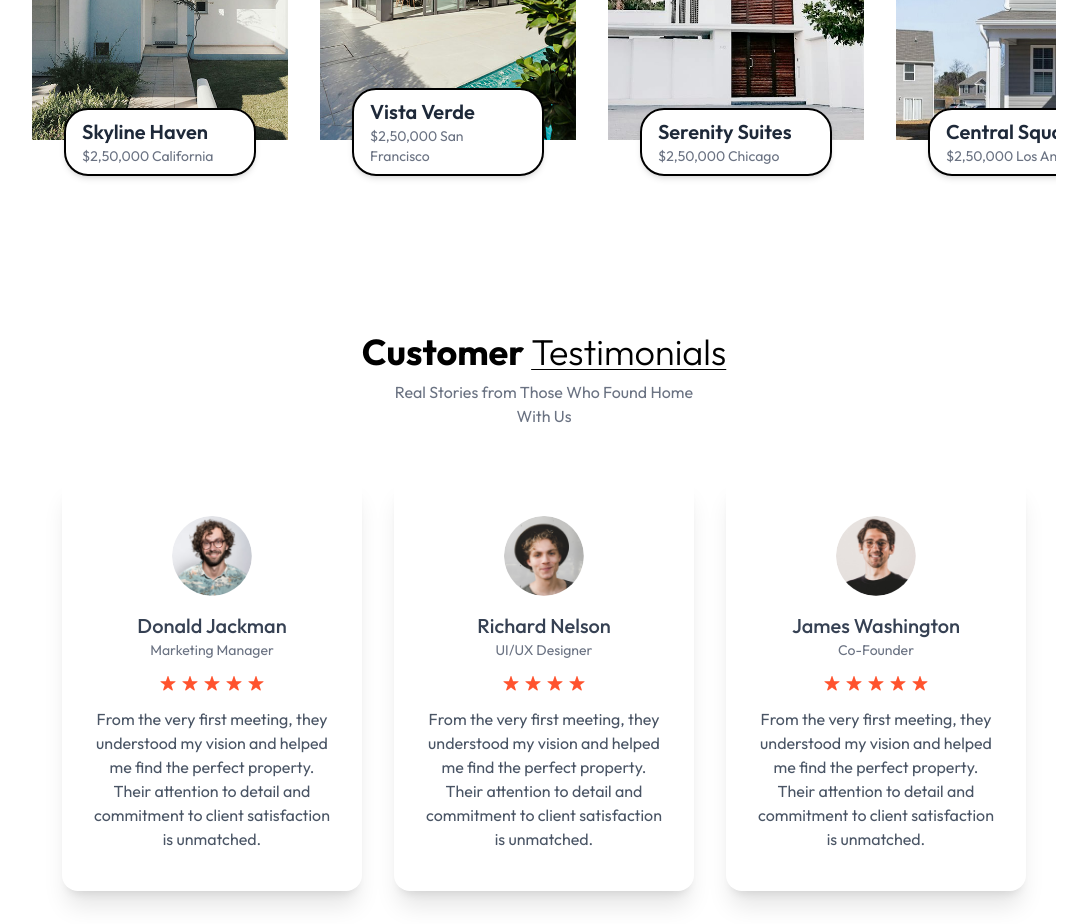
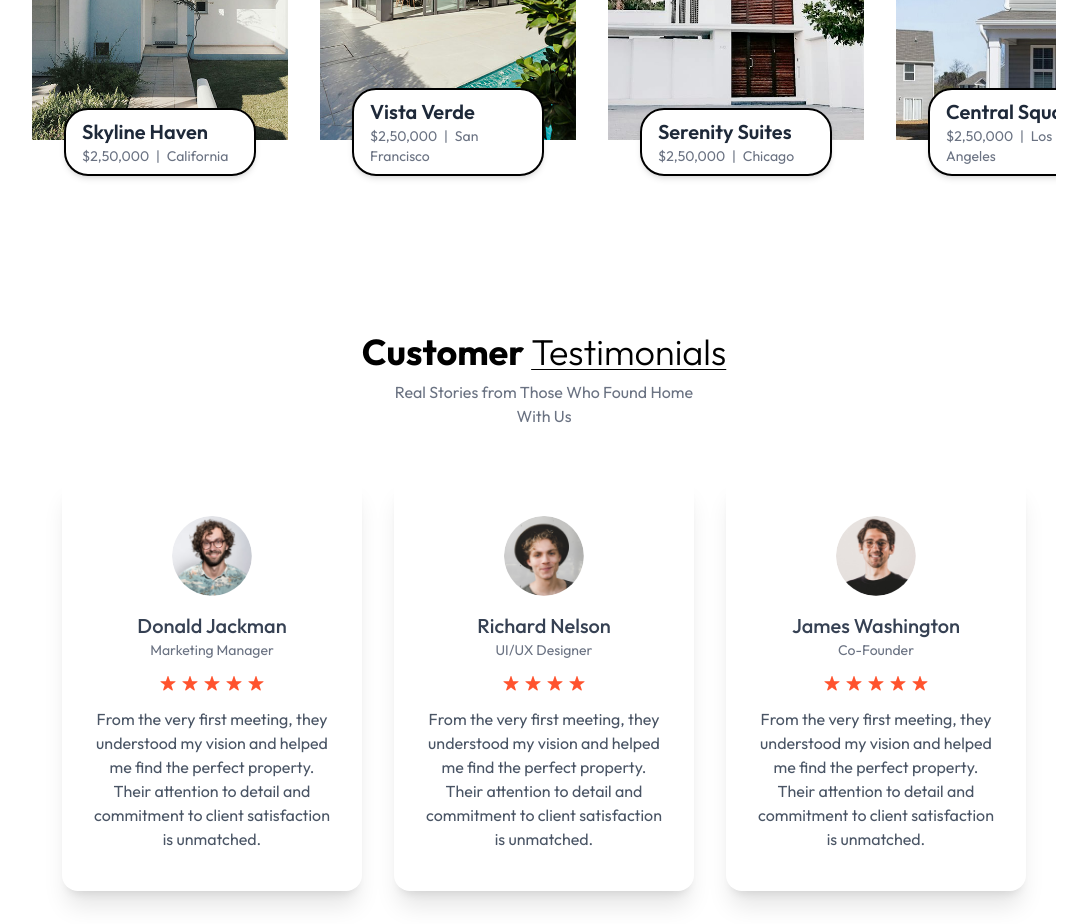
Before and after one commit to tanveenambrose/real-estate, a React (Vite) app: page / in a window 1280 px wide. Shown: the part 2140-3064 px from the top of the page, without its empty margins (96-1183 px from the left). Built offline with nearby package versions, Linux system fonts and the light colour scheme.

Commit message:
doing it but slowly:

```diff
--- a/src/components/Projects.jsx
+++ b/src/components/Projects.jsx
@@ -62,7 +62,7 @@
                       {project.title}
                     </h2>
                     <p className='text-gray-500 text-sm'>
-                      {project.price} <span></span> {project.location}
+                      {project.price} <span className='px-1'>|</span> {project.location}
                     </p>
                 </div>
               </div>
```
